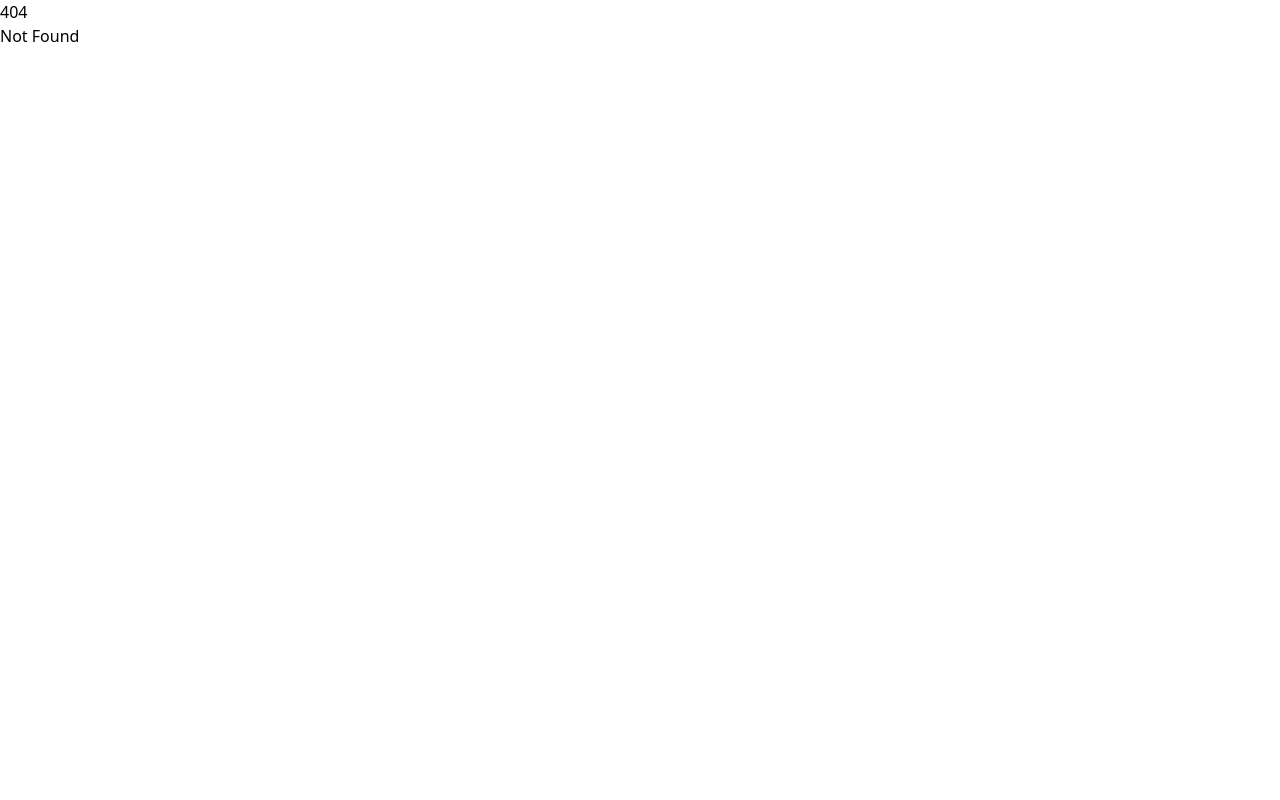
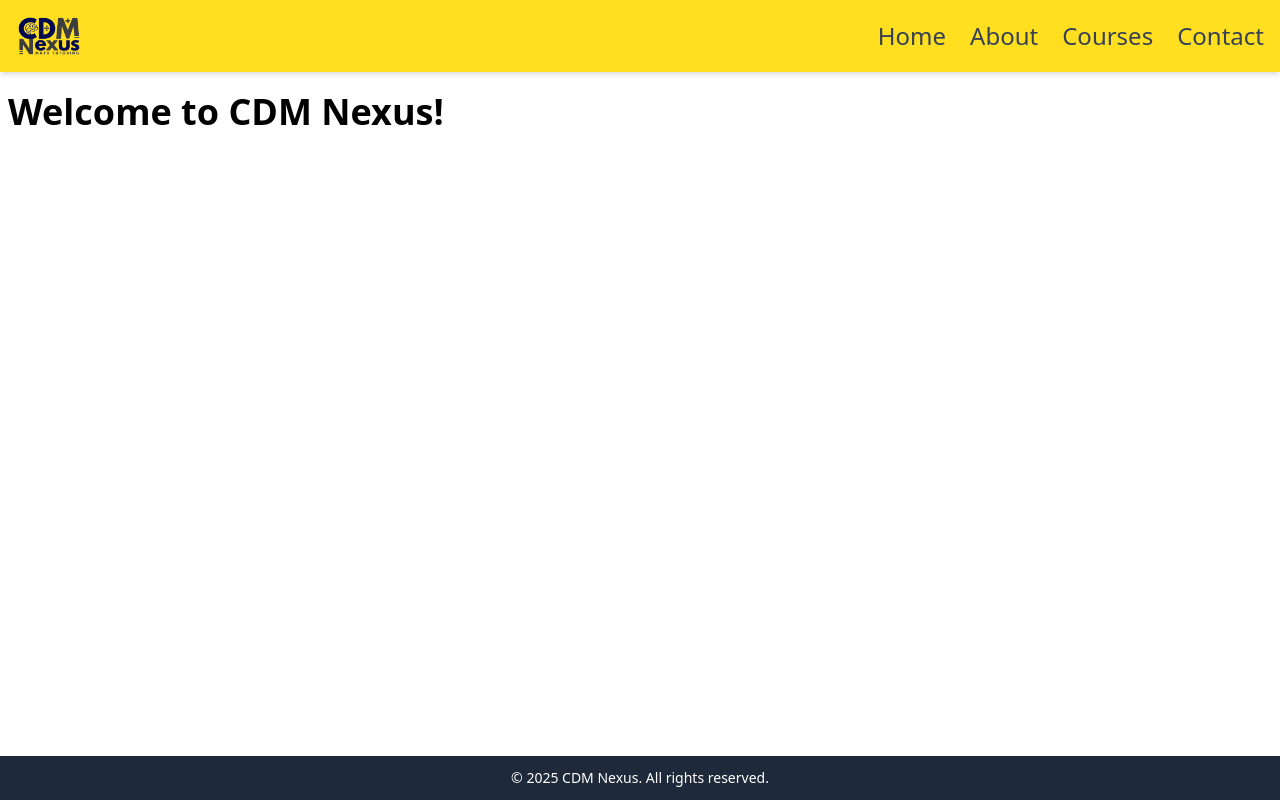
Before and after one commit to yoitsmedarls/CDM-Nexus, a SvelteKit app: page /course-list in a window 1280 px wide. Before the commit this address had no page. Built offline with nearby package versions, Linux system fonts and the light colour scheme.

Commit message:
Moving to a new branch.

```diff
--- /dev/null
+++ b/src/routes/course-list/+layout.svelte
@@ -0,0 +1,72 @@
+<script lang="ts">
+  import type { Snippet } from 'svelte';
+  import type { LayoutData } from './$types';
+  let { data, children }: { data: LayoutData; children: Snippet } = $props();
+</script>
+
+<nav class="sticky top-0 w-full bg-yellow-300 shadow-md">
+  <div class="container mx-auto flex items-center justify-between p-4">
+    <a href="/" class="flex items-center">
+      <img src="/logo.png" alt="Logo" class="h-10 w-auto" />
+    </a>
+
+    <ul class="hidden space-x-6 md:flex">
+      <li>
+        <a href="/" class="text-2xl text-gray-700 hover:text-blue-500">Home</a>
+      </li>
+      <li>
+        <a href="/about" class="text-2xl text-gray-700 hover:text-blue-500"
+          >About</a
+        >
+      </li>
+      <li>
+        <a href="/courses" class="text-2xl text-gray-700 hover:text-blue-500"
+          >Courses</a
+        >
+      </li>
+      <li>
+        <a href="/contact" class="text-2xl text-gray-700 hover:text-blue-500"
+          >Contact</a
+        >
+      </li>
+    </ul>
+
+    <button id="menu-btn" class="text-gray-900 focus:outline-none md:hidden">
+      ☰
+    </button>
+  </div>
+
+  <div id="mobile-menu" class="hidden bg-slate-100 p-4 md:hidden">
+    <a href="/" class="block py-2 text-xl text-gray-700 hover:text-blue-500"
+      >Home</a
+    >
+    <a
+      href="/about"
+      class="block py-2 text-xl text-gray-700 hover:text-blue-500">About</a
+    >
+    <a
+      href="/courses"
+      class="block py-2 text-xl text-gray-700 hover:text-blue-500">Courses</a
+    >
+    <a
+      href="/contact"
+      class="block py-2 text-xl text-gray-700 hover:text-blue-500">Contact</a
+    >
+  </div>
+
+  <script>
+    const menuBtn = document.getElementById('menu-btn');
+    const mobileMenu = document.getElementById('mobile-menu');
+    menuBtn.addEventListener('click', () => {
+      mobileMenu.classList.toggle('hidden');
+    });
+  </script>
+</nav>
+
+{@render children()}
+
+<footer
+  class="fixed bottom-0 w-full bg-gray-800 p-3 text-center text-sm text-white"
+>
+  &copy; {new Date().getFullYear()} CDM Nexus. All rights reserved.
+</footer>
--- /dev/null
+++ b/src/routes/course-list/+page.svelte
@@ -0,0 +1 @@
+<h1 class="py-5 pl-2 text-4xl font-bold">Welcome to CDM Nexus!</h1>
--- /dev/null
+++ b/src/routes/course-list/library/+page.server.ts
@@ -0,0 +1,29 @@
+import { db } from '$lib/server/db';
+import type { PageServerLoad } from './$types';
+import type { Actions, RequestEvent } from '@sveltejs/kit';
+import { error } from '@sveltejs/kit';
+
+export const load = (async () => {
+  return {
+    queriedCourses: await db.query.course.findMany({
+      columns: {
+        id: true,
+        title: true,
+        slug: true,
+      },
+    }),
+  };
+}) satisfies PageServerLoad;
+
+export const actions: Actions = {
+  default: async ({ request }: RequestEvent) => {
+    const formData = await request.formData();
+    const title = formData.get('title');
+
+    if (!title || typeof title !== 'string') {
+      throw error(400, 'Title is required');
+    }
+
+    return { success: true };
+  },
+};
--- /dev/null
+++ b/src/routes/course-list/library/+page.svelte
@@ -0,0 +1,55 @@
+<script lang="ts">
+  import type { PageData } from './$types';
+  import { onMount } from 'svelte';
+  let { data }: { data: PageData } = $props();
+  function getHDImage() {
+    return `https://picsum.photos/600/400?random=${Math.floor(Math.random() * 1000)}`;
+  }
+  onMount(() => {
+    const menuBtn = document.getElementById('menu-btn');
+    const mobileMenu = document.getElementById('mobile-menu');
+    if (menuBtn && mobileMenu) {
+      menuBtn.addEventListener('click', () => {
+        mobileMenu.classList.toggle('hidden');
+      });
+    }
+  });
+</script>
+
+<h1 class="font-poppins py-9 pl-6 text-center text-3xl font-bold">
+  AVAILABLE COURSES
+</h1>
+<nav class="px-auto py-auto container mx-auto w-full">
+  <ul
+    class="grid grid-cols-1 gap-4 sm:grid-cols-2 md:grid-cols-4 lg:grid-cols-4 xl:grid-cols-5"
+  >
+    {#each data.queriedCourses as course}
+      <li
+        class="flex h-full flex-col overflow-hidden rounded-lg border shadow-md"
+      >
+        <img
+          src={getHDImage()}
+          alt={course.title}
+          class="h-48 w-full object-cover"
+          onerror={(event) => {
+            const img = event.target as HTMLImageElement;
+            if (img) img.src = '/fallback.jpg';
+          }}
+        />
+        <a
+          class="flex flex-grow items-center justify-center bg-blue-500 p-1 text-gray-900
+              transition-colors hover:bg-blue-700 active:bg-blue-900"
+          href="/course-list/library/{course.slug}"
+        >
+          <div class="p-4">
+            <h3
+              class="font-merriweather text-center text-lg font-semibold break-words whitespace-normal"
+            >
+              {course.title}
+            </h3>
+          </div>
+        </a>
+      </li>
+    {/each}
+  </ul>
+</nav>
```
Also changed, not shown: static/logo.png (added), 1 other file (tests, documents, lock files or other folders).
